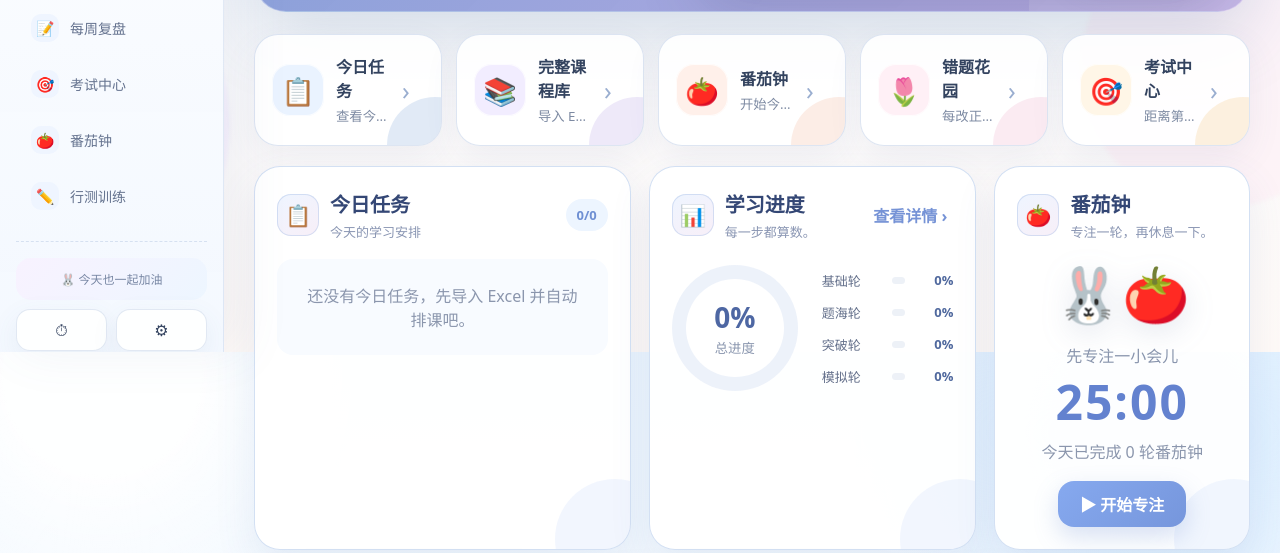
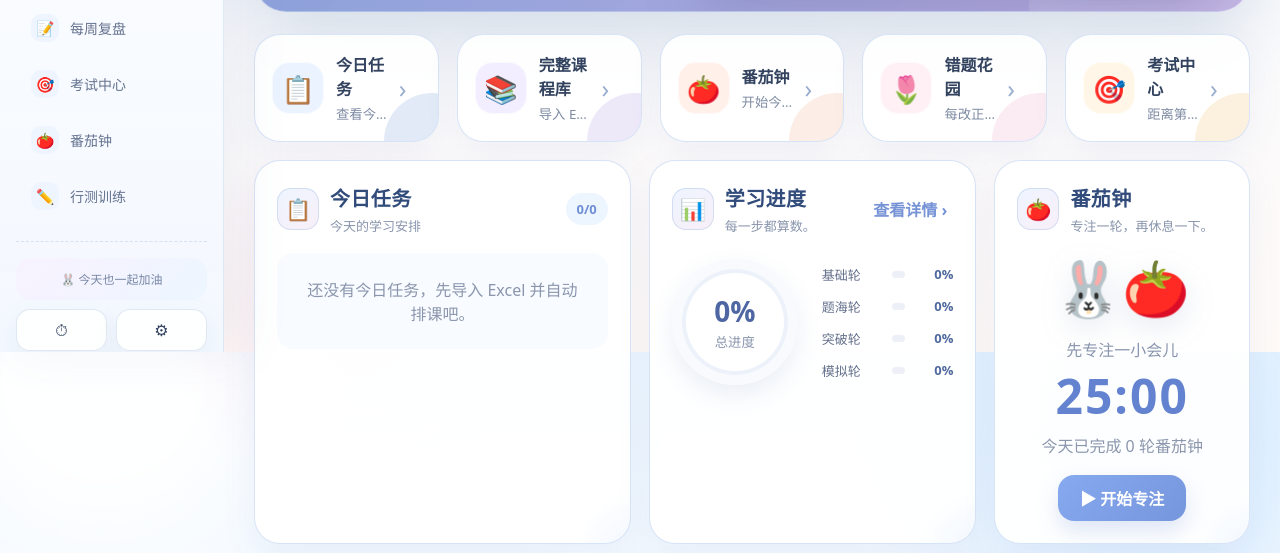
Before and after one commit to lingwangshu018/Benny-study, a plain HTML site: page index.html in a window 1280 px wide. Shown: the part 448-1001 px from the top of the page. Drawn offline with Linux system fonts and the light colour scheme.

Commit message:
feat: finish homepage v0.1 polish

```diff
--- a/index.html
+++ b/index.html
@@ -10,6 +10,7 @@
   <link rel="stylesheet" href="home-shortcuts.css" />
   <link rel="stylesheet" href="home-dashboard.css" />
   <link rel="stylesheet" href="sidebar.css" />
+  <link rel="stylesheet" href="home-polish.css" />
 </head>
 <body>
   <div class="app-shell">
```
